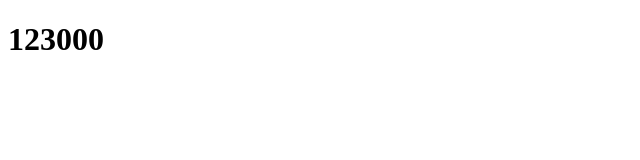
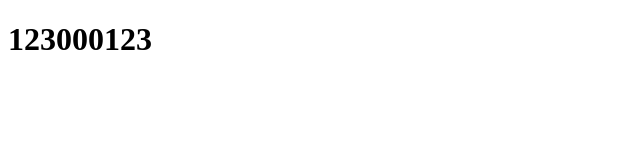
Before and after one commit to zzp681/git-demo, a plain HTML site: page index.html in a window 1280 px wide. Shown: the full height of the page, 0-640 px from the left. Drawn offline with Linux system fonts and the light colour scheme.

Commit message:
第三次

```diff
--- a/index.html
+++ b/index.html
@@ -6,6 +6,6 @@
   <title>Document</title>
 </head>
 <body>
-  <h1>123000</h1>
+  <h1>123000123</h1>
 </body>
 </html>
```
